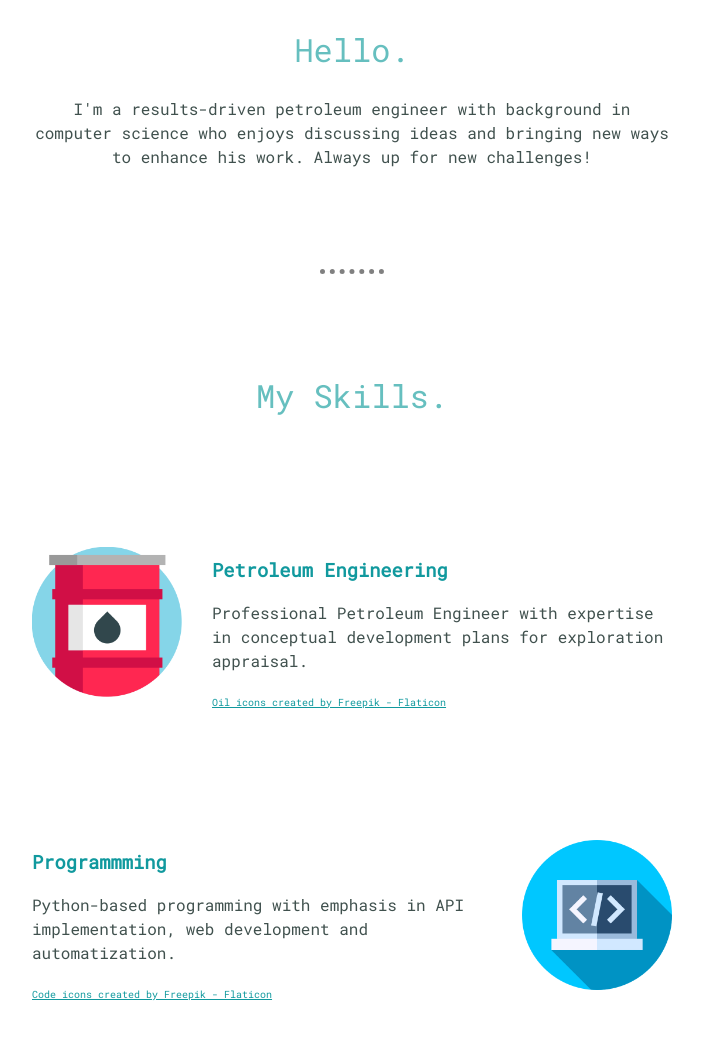
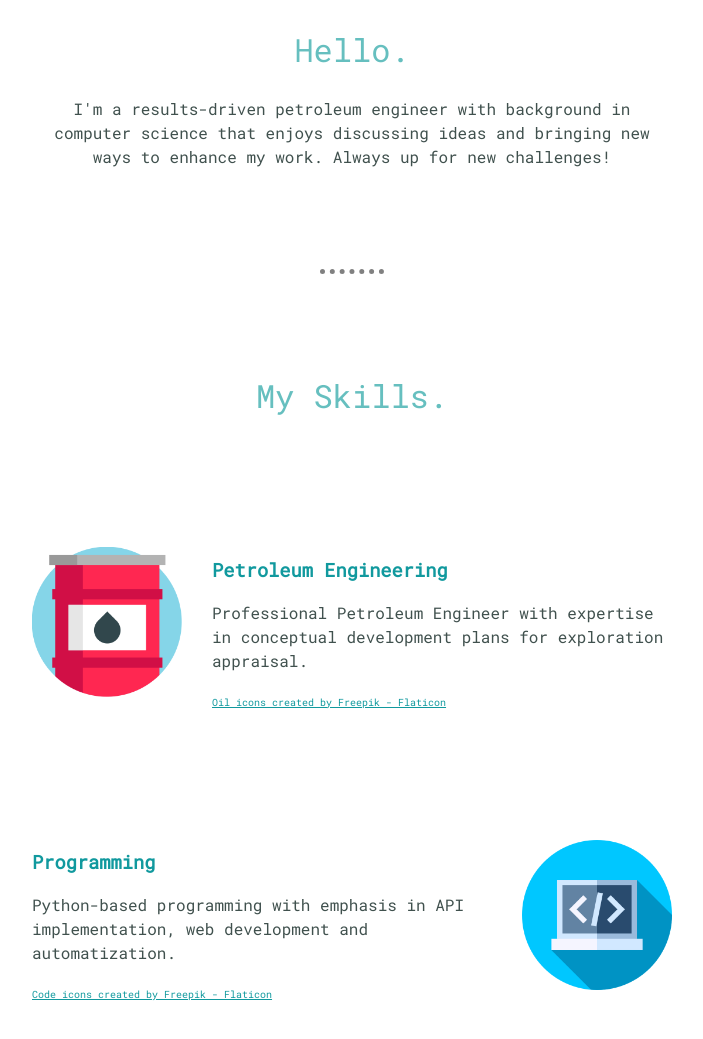
Before and after one commit to JuanPabloCC/jp_website, a plain HTML site: page index.html in a window 1280 px wide. Shown: the part 1100-2139 px from the top of the page, without its empty margins (288-991 px from the left). Drawn offline with Linux system fonts and the light colour scheme.

Commit message:
Update index.html

```diff
--- a/index.html
+++ b/index.html
@@ -22,7 +22,7 @@
       <div class="profile">
         <img class="profile-pic" src="images\IMG-20211030-WA0027-modified.png" alt="JP Profile Pic">
         <h2>Hello.</h2>
-        <p class="hello-text">I'm a results-driven petroleum engineer with background in computer science who enjoys discussing ideas and bringing new ways to enhance his work. Always up for new challenges!</p>
+        <p class="hello-text">I'm a results-driven petroleum engineer with background in computer science that enjoys discussing ideas and bringing new ways to enhance my work. Always up for new challenges!</p>
       </div>
       <hr>
       <div class="skills">
@@ -36,7 +36,7 @@
         </div>
         <div class="skill-row">
           <img class="programming-pic" src="images\programming.png" alt="Programming Pic"><br>
-          <h3>Programmming</h3>
+          <h3>Programming</h3>
           <p class="programming-description">Python-based programming with emphasis in API implementation, web development and automatization.</p>
           <a href="https://www.flaticon.com/free-icons/code" title="code icons">Code icons created by Freepik - Flaticon</a>
 
```
